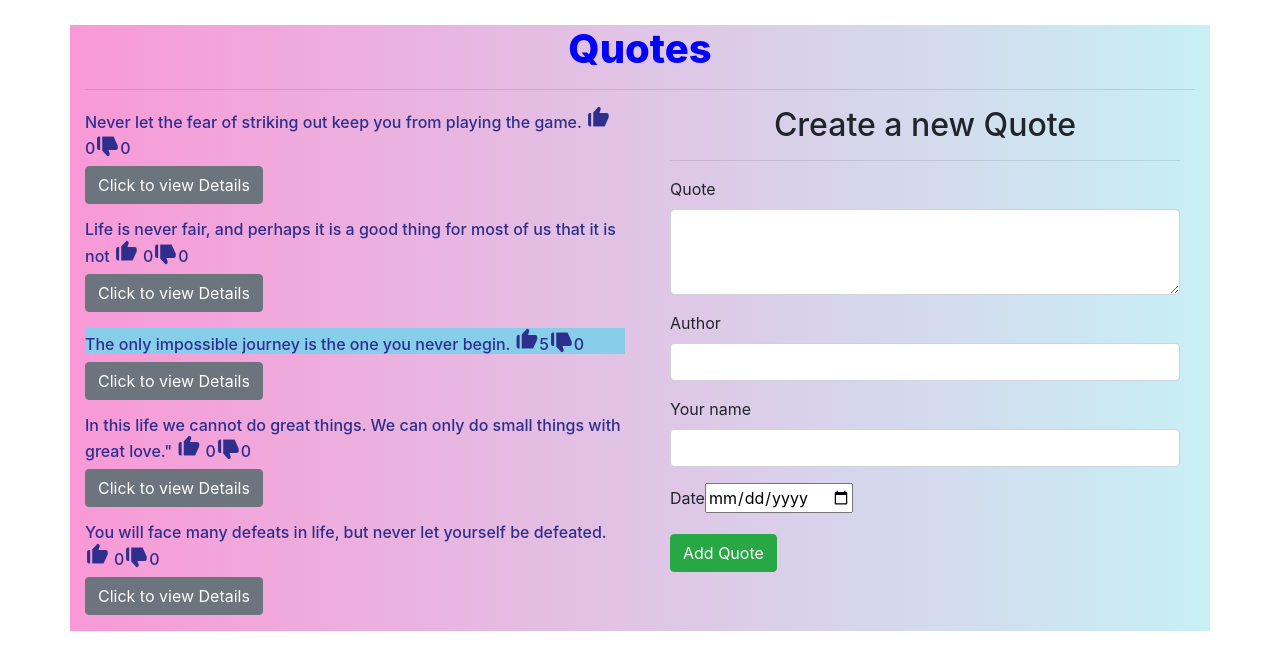
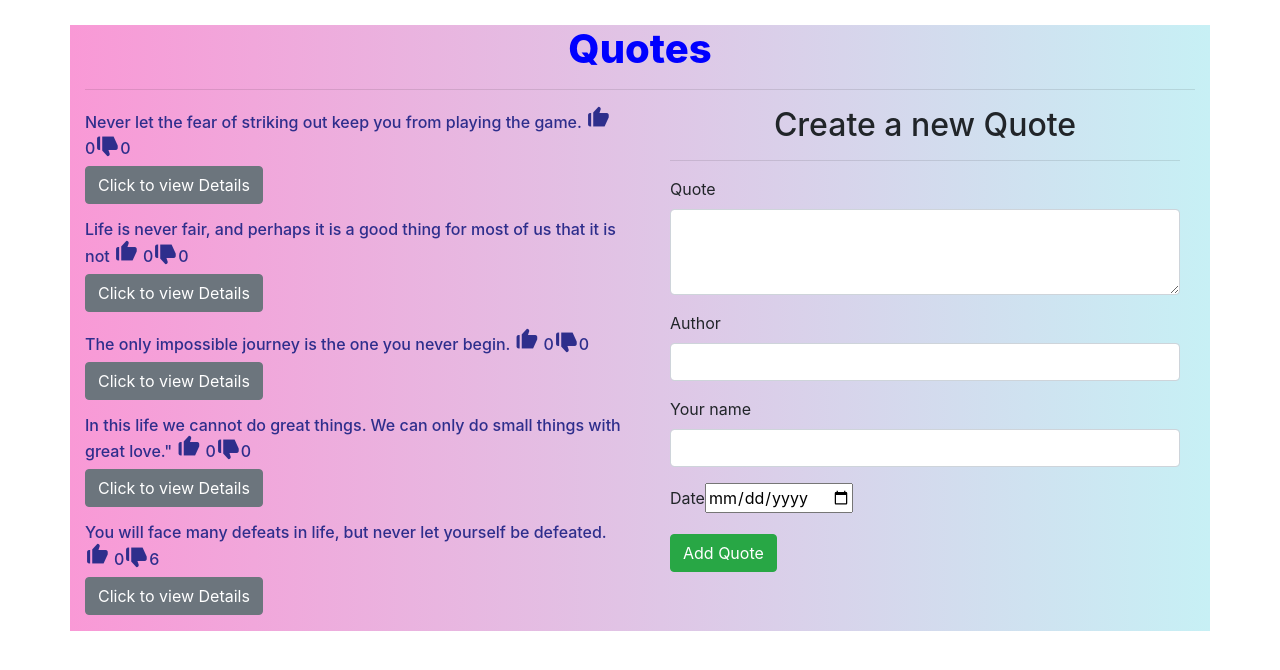
Before and after one commit to Mercynenoh/Quotes-Project, an Angular app: page / in a window 1280 px wide. Shown: the top 670 px of the page. Built offline with nearby package versions, Linux system fonts and the light colour scheme.

Commit message:
add new quote value

```diff
--- a/src/app/quote/quote.component.ts
+++ b/src/app/quote/quote.component.ts
@@ -29,9 +29,9 @@ export class QuoteComponent implements OnInit {
   quotes: Quote[] = [
     new Quote(1, 'Never let the fear of striking out keep you from playing the game.', 0, 0, 'Babe Ruth', 'Mercy', new Date(2022,4,13)),
     new Quote(2, 'Life is never fair, and perhaps it is a good thing for most of us that it is not', 0, 0, 'Oscar Wilde','Mercy',  new Date(2022,4,12)),
-    new Quote(3, 'The only impossible journey is the one you never begin.', 5, 0, 'Tony Robbins','Mercy',  new Date(2022,4,11)),
+    new Quote(3, 'The only impossible journey is the one you never begin.', 0, 0, 'Tony Robbins','Mercy',  new Date(2022,4,11)),
     new Quote(4, 'In this life we cannot do great things. We can only do small things with great love."', 0, 0, 'Mother Teresa', 'Mercy', new Date(2022,4,10)),
-    new Quote(5, 'You will face many defeats in life, but never let yourself be defeated.', 0, 0, 'Maya Angelou','Mercy', new Date(2022,4,9) ),
+    new Quote(5, 'You will face many defeats in life, but never let yourself be defeated.', 0, 6, 'Maya Angelou','Mercy', new Date(2022,4,9) ),
   ];
 
   arr: number[] = this.quotes.map(quote=>quote.upvote)
```
